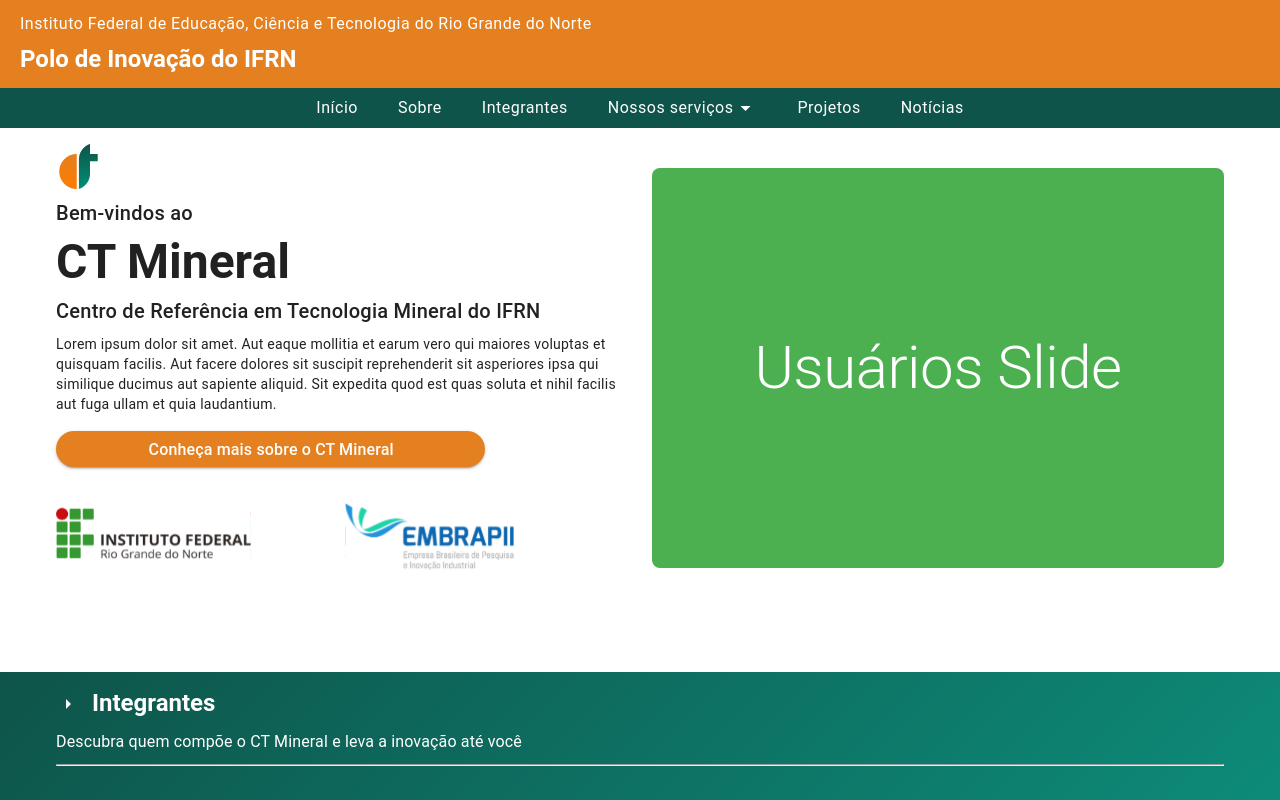
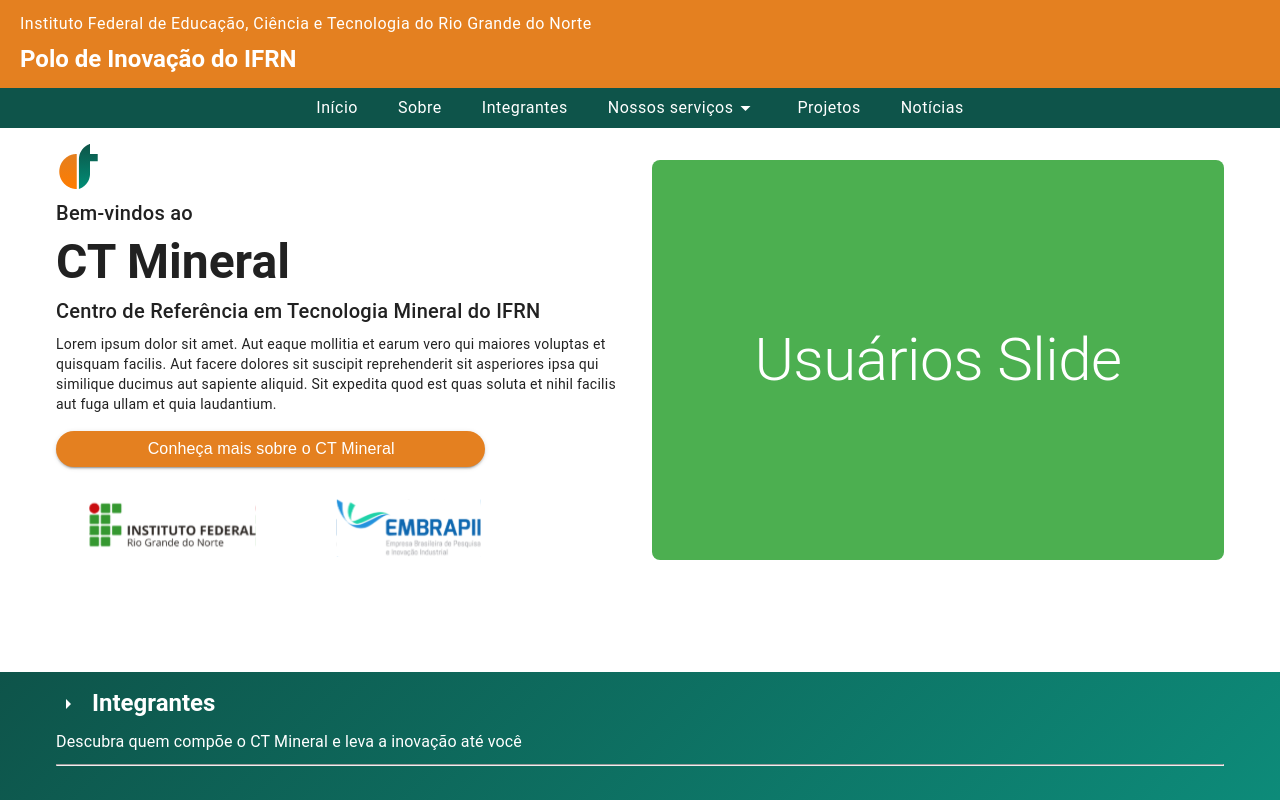
Before and after one commit to ct-mineral/landing-page, a Vue app: page / in a window 1280 px wide. Shown: the top 800 px of the page. Built offline with nearby package versions, Linux system fonts and the light colour scheme.

Commit message:
refactor: Remoção de estilos não utilizados

```diff
--- a/src/assets/base.css
+++ b/src/assets/base.css
@@ -2,4 +2,6 @@
   margin: 0;
   padding: 0;
   box-sizing: border-box;
+  font-family: Arial, Helvetica, sans-serif;
+  font-display: swap;
 }
--- a/src/components/CardProjectsComponent.vue
+++ b/src/components/CardProjectsComponent.vue
@@ -43,8 +43,4 @@
   </v-card>
 </template>
 
-<style scoped>
-.color-button {
-  color: #e48020;
-}
-</style>
+<style scoped></style>
--- a/src/components/CardServicesComponent.vue
+++ b/src/components/CardServicesComponent.vue
@@ -36,8 +36,4 @@
   </v-card>
 </template>
 
-<style scoped>
-.color-button {
-  color: #e48020;
-}
-</style>
+<style scoped></style>
--- a/src/components/FooterComponent.vue
+++ b/src/components/FooterComponent.vue
@@ -123,8 +123,4 @@
 a {
   text-decoration: none;
 }
-
-a:hover {
-  text-decoration: underline;
-}
 </style>
--- a/src/views/AboutView/SectionViews/VideoView.vue
+++ b/src/views/AboutView/SectionViews/VideoView.vue
@@ -5,7 +5,7 @@
     <v-row>
       <v-col cols="12">
         <div class="video-container">
-          <iframe src="https://www.youtube.com/embed/Wit4LgJ7uy8?si=Q1SVtEkjNeAQSs4k" title="YouTube video player" frameborder="0" allow="accelerometer; autoplay; clipboard-write; encrypted-media; gyroscope; picture-in-picture; web-share" referrerpolicy="strict-origin-when-cross-origin" allowfullscreen loading="lazy"></iframe>
+          <iframe src="https://www.youtube.com/embed/Wit4LgJ7uy8?si=Q1SVtEkjNeAQSs4k" title="YouTube video player" frameborder="0" referrerpolicy="strict-origin-when-cross-origin" allowfullscreen loading="lazy"></iframe>
         </div>
       </v-col>
     </v-row>
@@ -13,14 +13,10 @@
 </template>
 
 <style scoped>
-  .video-container {
-  width: 100%;
-  aspect-ratio: 16 / 9;
-}
-
 .video-container iframe {
   width: 100%;
   height: 100%;
   border: 0;
+  aspect-ratio: 16 / 9;
 }
 </style>
--- a/src/views/HomeView/SectionViews/WelcomeView.vue
+++ b/src/views/HomeView/SectionViews/WelcomeView.vue
@@ -52,9 +52,11 @@
           </v-btn>
 
           <img
-            class="mt-2 parceiras"
+            class="mt-2"
             src="/images/main-images.svg"
             alt="Empresas parceiras"
+            width="80%"
+            height="100"
             loading="lazy"
             decoding="async"
           />
@@ -86,8 +88,4 @@
   background-color: #0e544a;
   transition: 0.3s ease;
 }
-
-.parceiras {
-  width: 80%;
-}
 </style>
```
